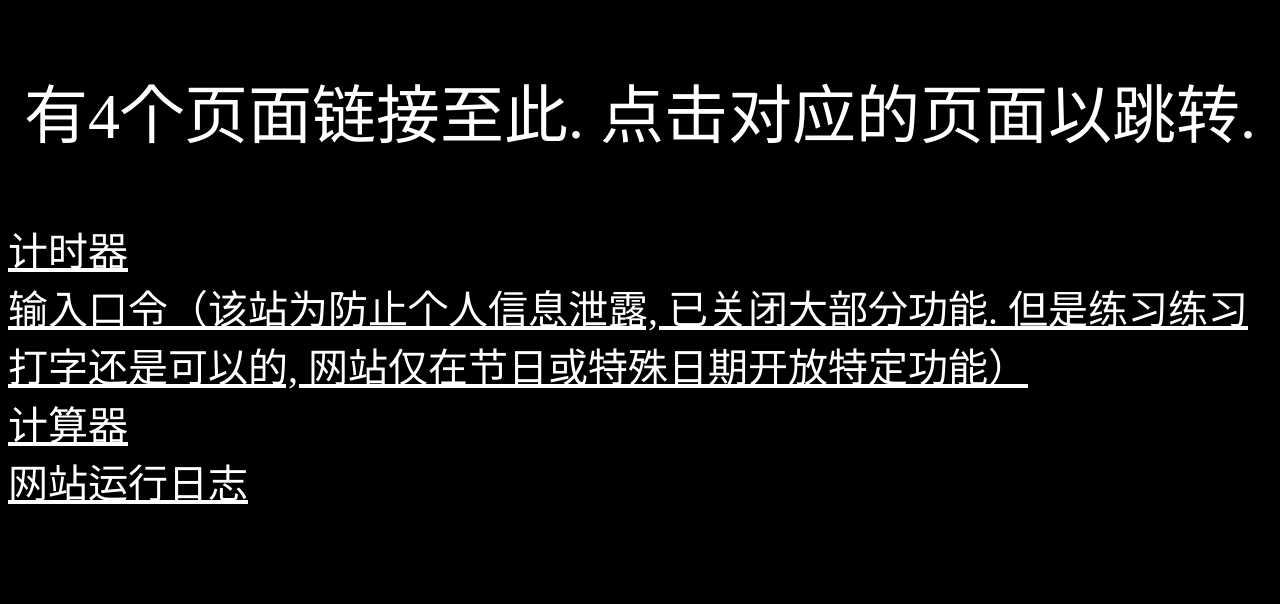
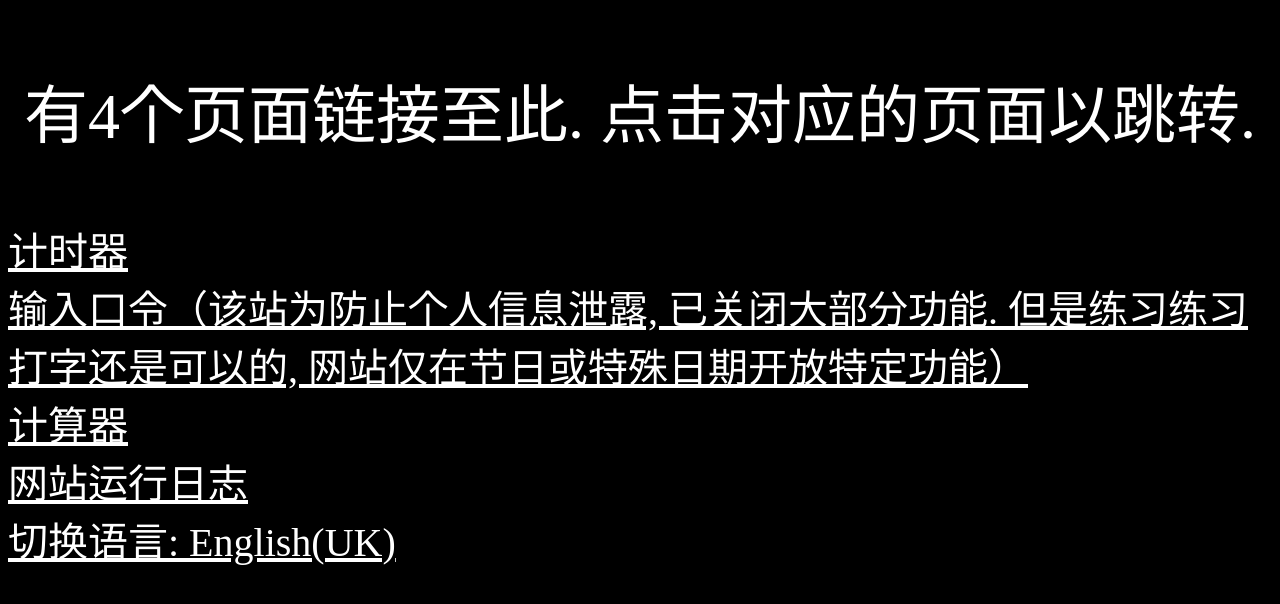
Before and after one commit to Coolsigh/Coolsigh.github.io, a plain HTML site: page index.html in a window 1280 px wide. Drawn offline with Linux system fonts and the light colour scheme.

Commit message:
Add files via upload

```diff
--- a/index.html
+++ b/index.html
@@ -32,5 +32,7 @@
         <a href="https://coolsigh.github.io/calc.html" class="yy">计算器</a>
       <br>
     <a href="https://coolsigh.github.io/dates.html" class="yy">网站运行日志</a>
+        <br>
+    <a href="http://coolsigh.github.io/index_en_UK.html" class="yy">切换语言: English(UK)</a>
   </body>
 </html>
```
